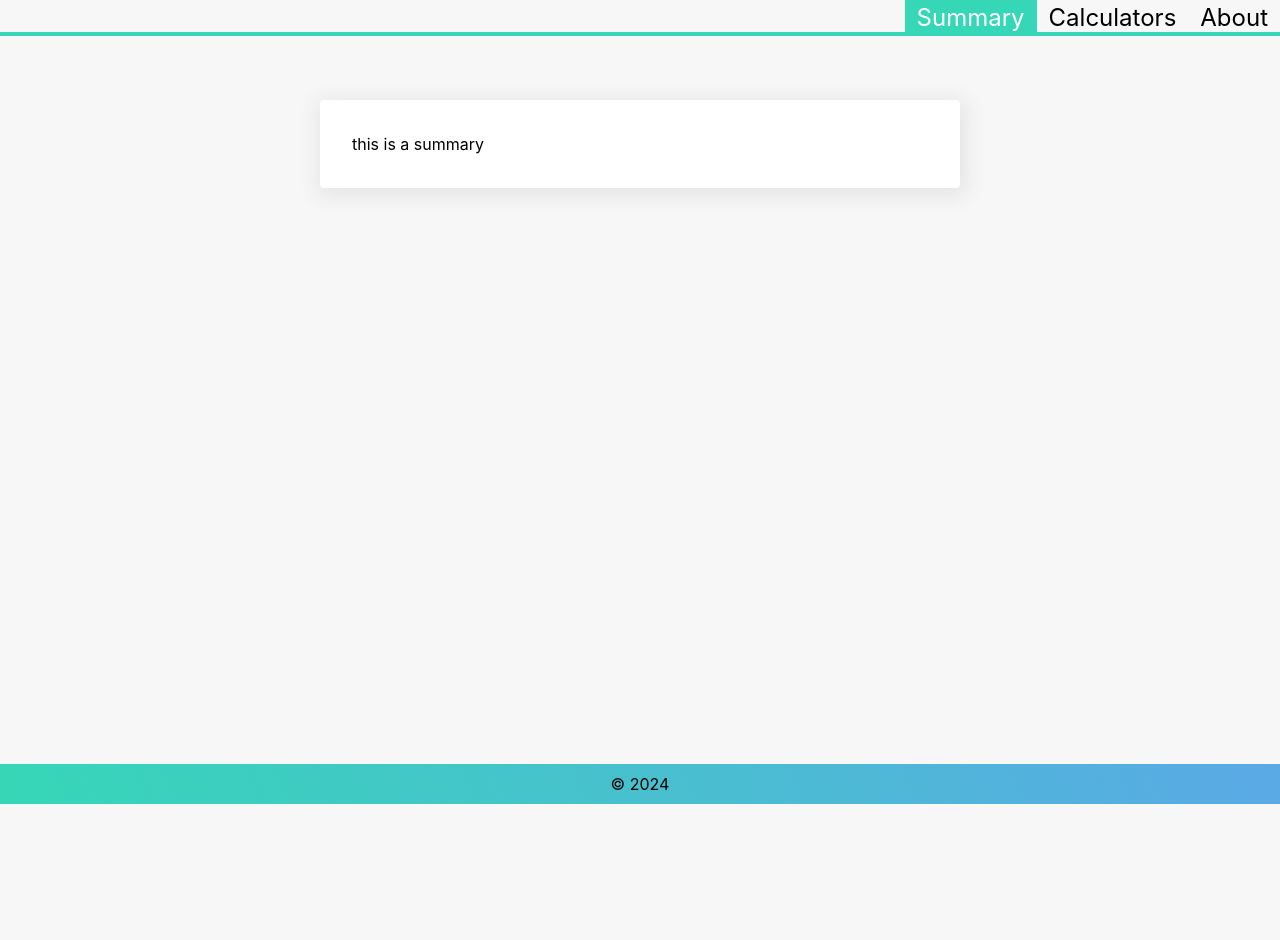
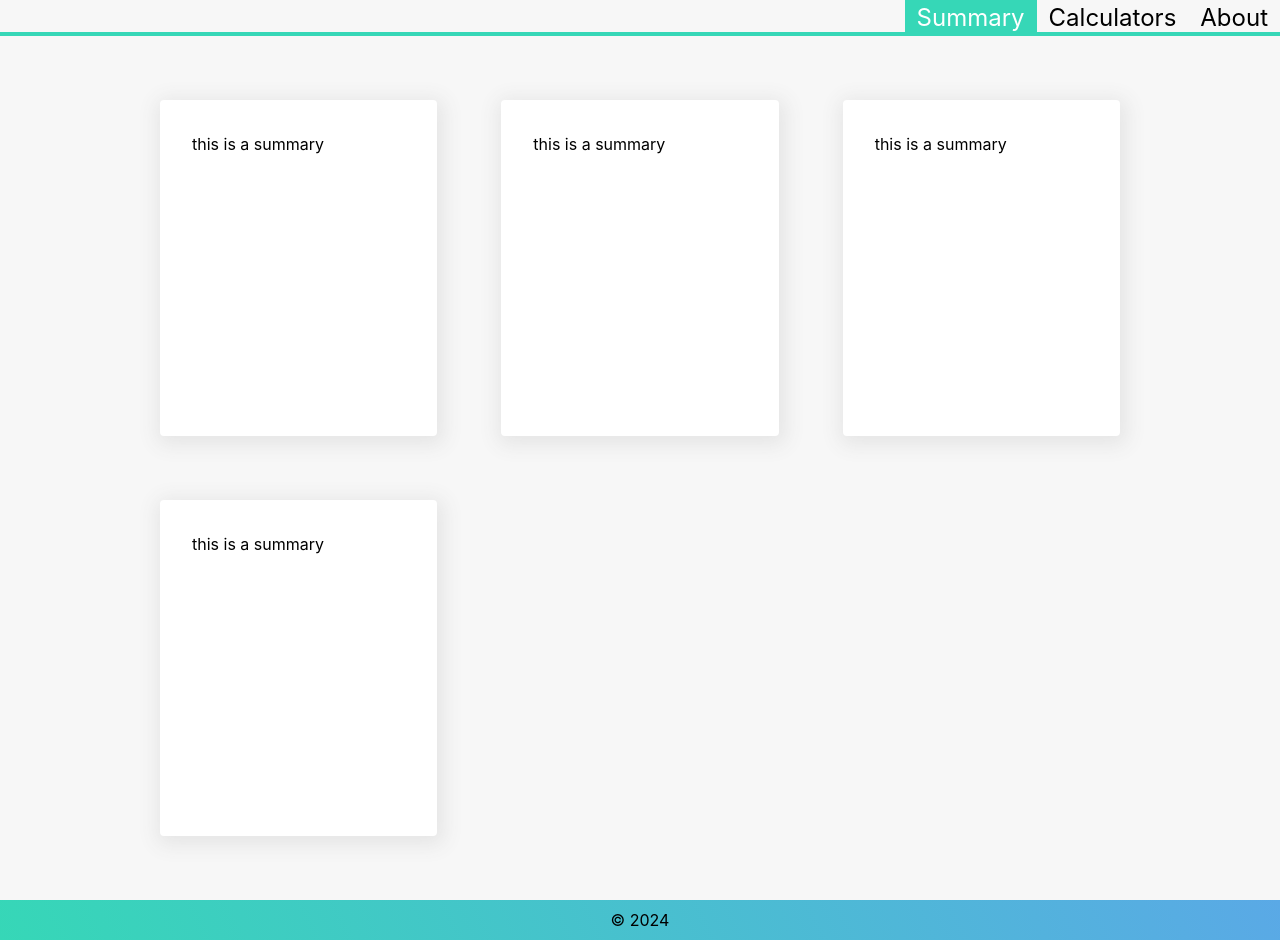
Before and after one commit to TYLER-JM/mocalc, a React (Vite) app: page /summary in a window 1280 px wide. Before the commit the page ends 804 px from the top, so only its background shows below. Built offline with nearby package versions, Linux system fonts and the light colour scheme; a web font is replaced by a local one.

Commit message:
adds grid layout for summary page

```diff
--- a/src/components/About.tsx
+++ b/src/components/About.tsx
@@ -1,7 +1,7 @@
 export default function About() {
   return (
     <section className="section about">
-      <div className="description">
+      <div className="description card">
         <p><span className="font-heading text-lg text-bold text-gradiant">Mo • Calc</span> <span className="text-sm italic">(n.)</span></p>
         <p>
           From <span className="italic text-gradiant">Mo</span>rtgage <span className="text-gradiant italic">Calc</span>ulator,
--- a/src/components/RouteError.tsx
+++ b/src/components/RouteError.tsx
@@ -3,7 +3,7 @@ import {Link} from "react-router-dom";
 export default function RouteError() {
 	return (
 		<section className="section">
-			<div className="description">
+			<div className="description card">
 				<p>Oops! An error has occurred: <span className="text-bold italic">Not Found</span></p>
 				<p>Try following the following link:</p>
 				<button className="link-button">
--- a/src/routes/help.tsx
+++ b/src/routes/help.tsx
@@ -13,7 +13,7 @@ export default function Help() {
 
   return (
     <section className="section">
-      <div className="description">
+      <div className="description card">
         <p>
           Use the <button className="inline-button" title="click to add a calculator" onClick={addCalculatorAndRedirect}>+</button> button to add up to 8 calculators for easy comparison between various mortgage scenarios.</p>
         <p>
--- a/src/routes/summary.tsx
+++ b/src/routes/summary.tsx
@@ -1,8 +1,19 @@
+import "../styles/summary.css";
+
 export default function Summary() {
 
 	return (
-		<section className="section">
-			<div className="description">
+		<section className="section summary">
+			<div className="card">
+				this is a summary
+			</div>
+			<div className="card">
+				this is a summary
+			</div>
+			<div className="card">
+				this is a summary
+			</div>
+			<div className="card">
 				this is a summary
 			</div>
 		</section>
--- a/src/styles/composition.css
+++ b/src/styles/composition.css
@@ -57,16 +57,18 @@ main {
     }
 }
 
-.description {
+.card {
     background-color: white;
     max-width: 40rem;
-    margin: 0 auto;
     padding: 2rem;
     box-shadow: #e5e5e5 2px 4px 20px 5px;
     border-radius: 4px;
     p {
         font-size: 1.2rem;
     }
+}
+.description {
+    margin: 0 auto;
 }
 
 .link-button {
--- /dev/null
+++ b/src/styles/summary.css
@@ -0,0 +1,13 @@
+.section.summary {
+    display: grid;
+    grid-template-rows: repeat(2, minmax(400px, min-content));
+    grid-template-columns: repeat(auto-fill, minmax(300px, 1fr));
+    grid-auto-rows: 150px;
+    margin: 2rem auto;
+    max-width: 80vw;
+
+    .card {
+        margin: 2rem;
+    }
+
+}
```
